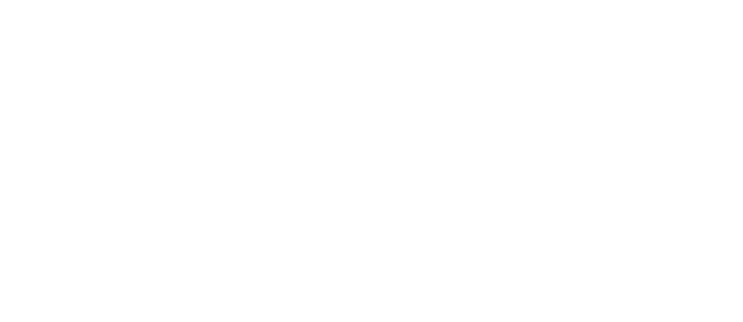
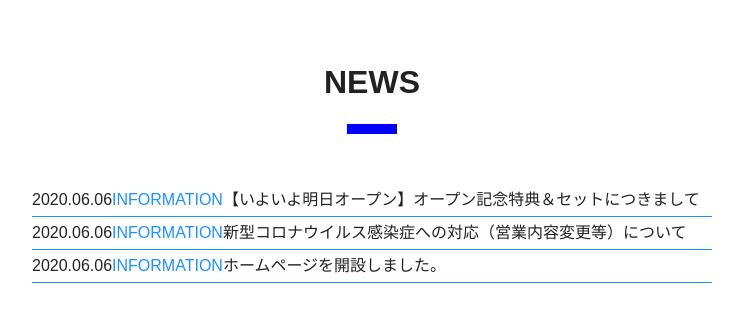
Before and after one commit to shinji-25/p-dev-02, a plain HTML site: page index.html in a window 1280 px wide. Shown: the whole page, without its empty margins (268-1011 px from the left). Drawn offline with Linux system fonts and the light colour scheme.

Commit message:
pullするため、NEWS箇所を一時保存

```diff
--- a/css/stylesheet.css
+++ b/css/stylesheet.css
@@ -25,8 +25,42 @@
 /* ==========================================================================
     ニュース
     ========================================================================== */
-.p-news {
+.p-news{
 }
+
+@media screen and (min-width: 960px) {
+    .p-news {
+        margin: 0 auto;
+        margin-top: 50px;
+    }
+
+    .p-news h2 {
+        text-align: center;
+    }
+
+    .p-news__titleLine {
+        margin: 0 auto;
+        margin-top: 10px;
+        margin-bottom: 50px;
+        width: 50px;
+        height: 10px;
+        background-color: blue;
+    }
+
+
+    .p-news__topic {
+        display: flex;
+        justify-content: space-between 2px;
+        border-bottom: dodgerblue 1px solid;
+        width: 680px;
+        margin: 0 auto;
+    }
+
+    .p-news__information {
+        color: dodgerblue;
+    }
+}
+
 
 /* ==========================================================================
     アクセス
--- a/index.html
+++ b/index.html
@@ -18,7 +18,25 @@
 
         <article class="p-room"></article>
 
-        <article class="p-news"></article>
+        <article class="p-news">
+            <h2>NEWS</h2>
+            <p class="p-news__titleLine"></p>
+            <div class="p-news__topic">
+                <span class="p-news__date">2020.06.06</span>
+                <span class="p-news__information">INFORMATION</span>
+                <span class="p-news__headline">【いよいよ明日オープン】オープン記念特典＆セットにつきまして</span>
+            </div>
+            <div class="p-news__topic">
+                <span class="p-news__date">2020.06.06</span>
+                <span class="p-news__information">INFORMATION</span>
+                <span class="p-news__headline">新型コロナウイルス感染症への対応（営業内容変更等）について</span>
+            </div>
+            <div class="p-news__topic">
+                <span class="p-news__date">2020.06.06</span>
+                <span class="p-news__information">INFORMATION</span>
+                <span class="p-news__headline">ホームページを開設しました。</span>
+            </div>
+        </article>
 
         <article class="p-access"></article>
 
```
